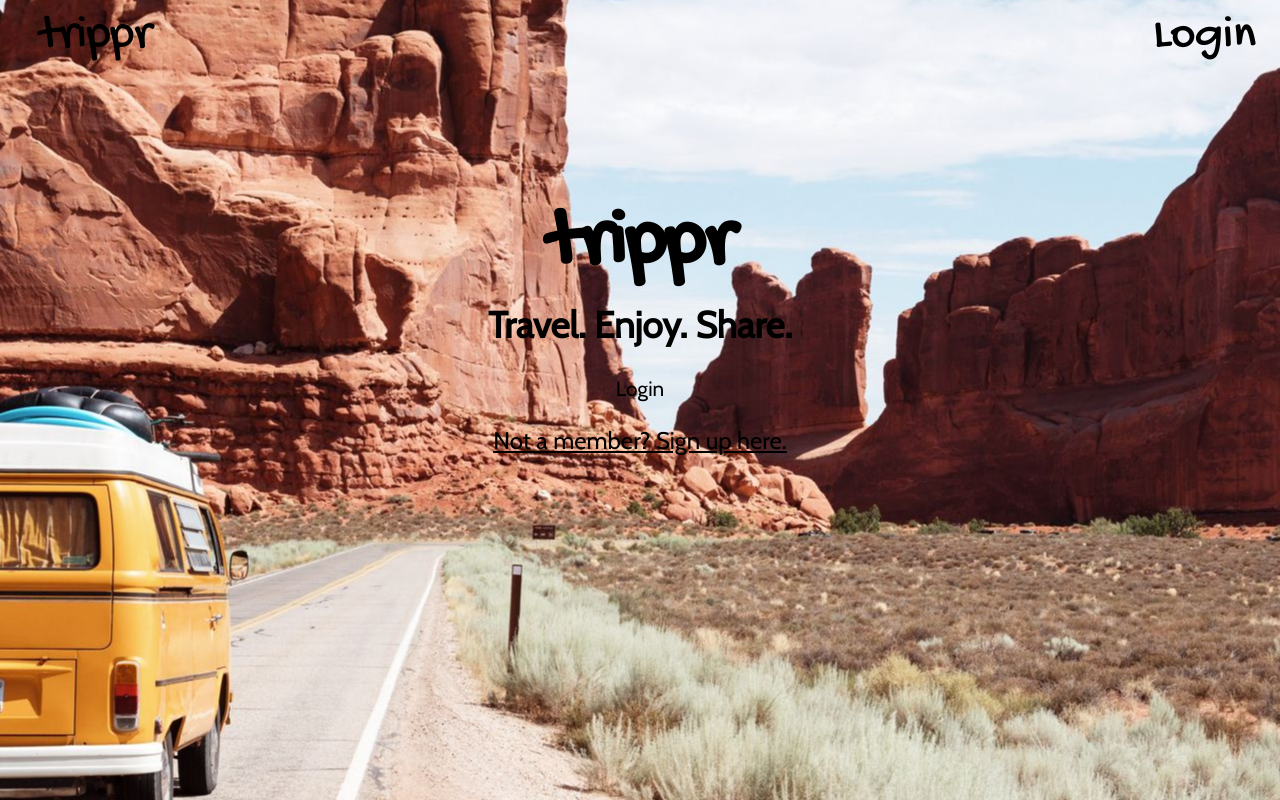
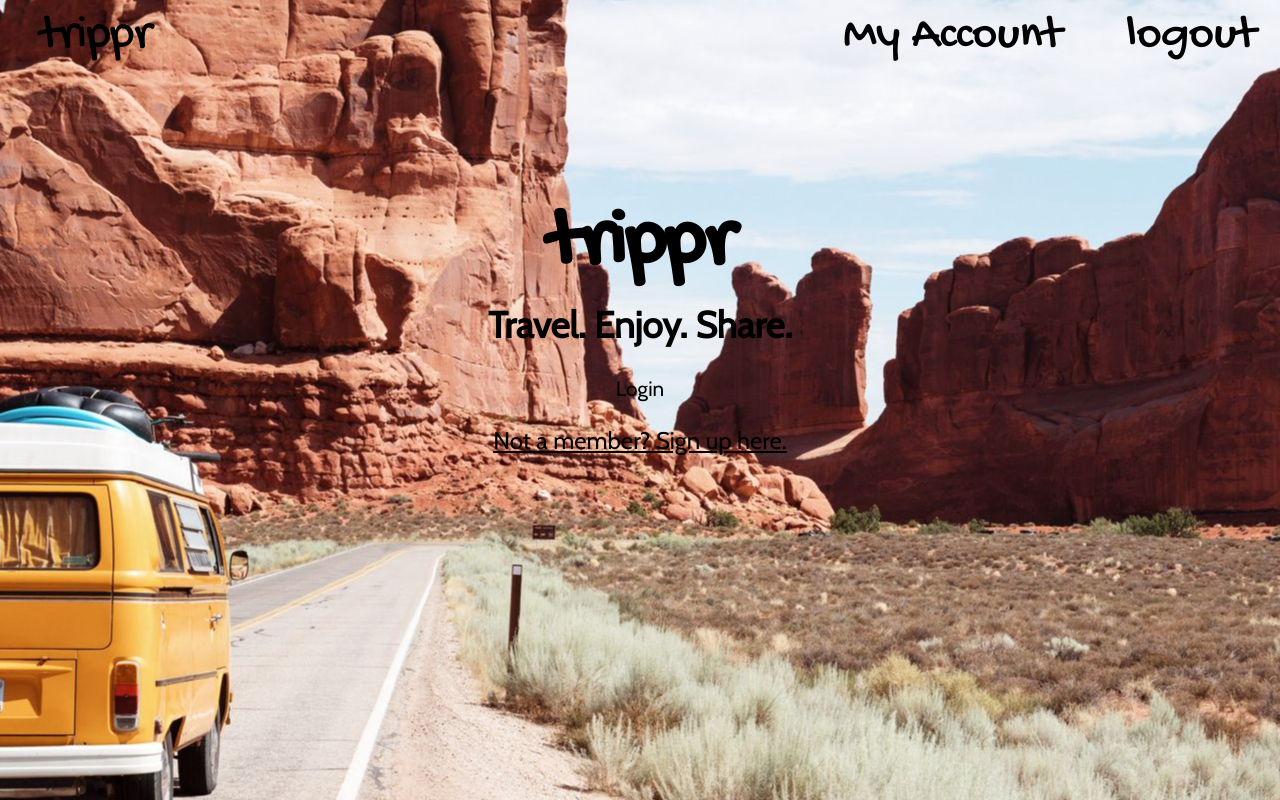
Before and after one commit to infectedByCode/photo-app-client, a Vue app: page / in a window 1280 px wide. Built offline with nearby package versions, Linux system fonts and the light colour scheme; no server answers; sample sign-in values are in the browser's storage.

Commit message:
Change redirects to ensure navbar refresh. Add account to navbar.

```diff
--- a/src/assets/styles/main.css
+++ b/src/assets/styles/main.css
@@ -14,6 +14,9 @@ nav button {
   padding: 0 2.5%;
   line-height: 1.2em;
   font-size: 3em;
+}
+nav button:hover {
+  color: var(--alt-text-color);
 }
 
 nav a {
@@ -41,3 +44,10 @@ nav .logo {
   padding: 0 2.5%;
   float: left;
 }
+
+nav .menu-item {
+  padding: 0 2.5%;
+  line-height: 1.2em;
+  font-size: 3em;
+  float: right;
+}
--- a/src/auth.js
+++ b/src/auth.js
@@ -10,8 +10,7 @@ function createUser(e, email, password, first_name, last_name, username) {
       const uuid = response.user.uid;
 
       api.postUser(uuid, email, first_name, last_name, username).then(() => {
-        this.$router.push('/');
-
+        this.$router.go('/account');
         return uuid;
       });
     })
@@ -29,7 +28,9 @@ function loginUser(e, email, password) {
   auth
     .signInWithEmailAndPassword(email, password)
     .then(response => {
-      if (response) this.$router.push('/account');
+      if (response) {
+        this.$router.go('/account');
+      }
     })
     .catch(err => {
       if (err) this.errLogin = 'Something has gone wrong. Check your username and password';
@@ -40,7 +41,7 @@ function logoutUser() {
   auth
     .signOut()
     .then(() => {
-      this.$router.push('/login');
+      this.$router.go('/');
     })
     .catch(err => err);
 }
--- a/src/components/NavBar.vue
+++ b/src/components/NavBar.vue
@@ -1,22 +1,31 @@
 <template>
   <nav>
     <router-link class="logo" to="/">trippr</router-link>
-    <button @click="url = !url" v-if="!url && !this.$store.state.loggedIn">
+    <button @click="url = !url" v-if="!url && !loggedIn">
       <router-link to="/login" key="login">Login</router-link>
     </button>
-    <button @click="url = !url" v-if="url && !this.$store.state.loggedIn">
+    <button @click="url = !url" v-if="url && !loggedIn">
       <router-link to="/signup" key="signup">Register</router-link>
     </button>
+    <button class="btn-primary" @click="logoutUser" v-if="loggedIn">logout</button>
+    <router-link class="menu-item" to="/account" v-if="loggedIn">My Account</router-link>
   </nav>
 </template>
 
 <script>
+import { auth } from '../firebaseConfig';
+import { logoutUser } from '../auth';
+
 export default {
   name: 'NavBar',
   data() {
     return {
+      loggedIn: Boolean(auth.currentUser),
       url: window.location.pathname === '/login'
     };
+  },
+  methods: {
+    logoutUser
   }
 };
 </script>
```
